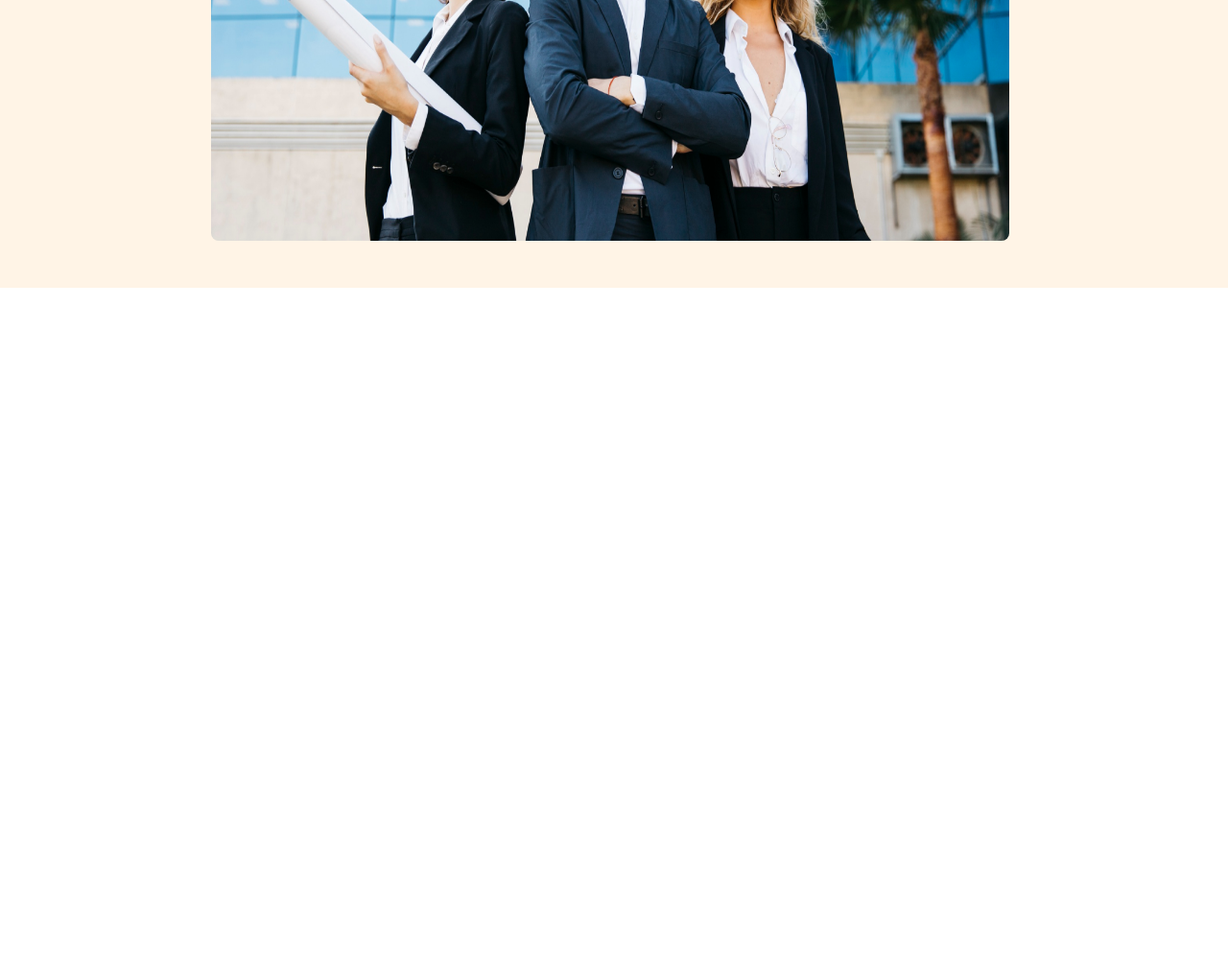
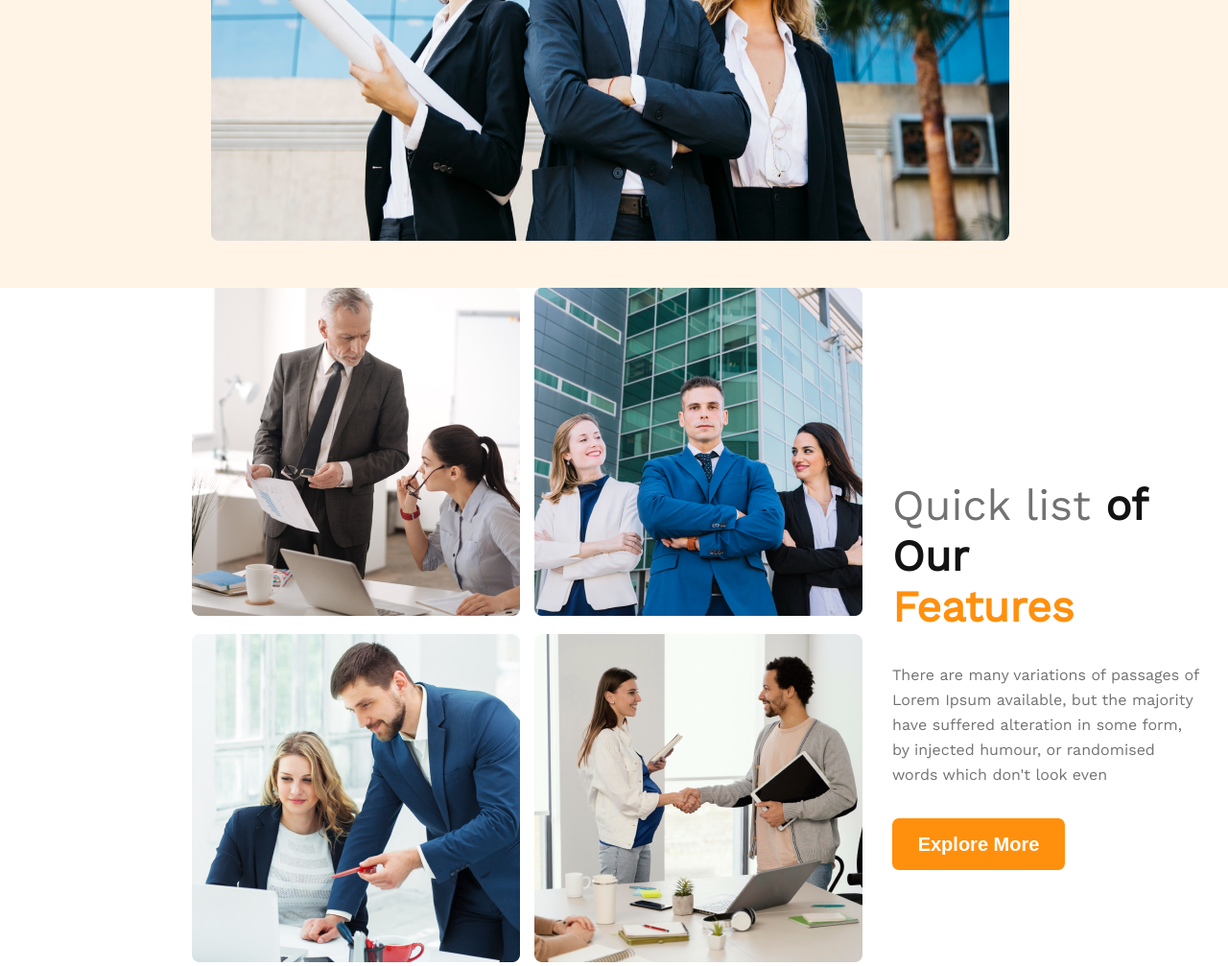
Before and after one commit to imran180905/Assignment-2, a plain HTML site: page index.html in a window 1280 px wide. Shown: the part 813-1820 px from the top of the page at 96% size. Before the commit the page ends 1113 px from the top, so only its background shows below. Drawn offline with nearby package versions, Linux system fonts and the light colour scheme.

Commit message:
team section added

```diff
--- a/index.html
+++ b/index.html
@@ -42,14 +42,44 @@
                     some form, by injected humour, or randomised words which don't look even</p>
 
             </div>
-            <button class="explore">Explore More</button>
+            <button class="explore-1">Explore More</button>
             <div class="banner-image">
                 <img src="images/banner.png" alt="">
             </div>
         </section>
 
     </header>
-    <main></main>
+    <main>
+        <section>
+            <div class="team">
+                <div class="team-image">
+                    <div>
+                        <img src="images/team1.png" alt="">
+                    </div>
+                    <div>
+                        <img src="images/team2.png" alt="">
+                    </div>
+                    <div>
+                        <img src="images/team3.png" alt="">
+                    </div>
+                    <div>
+                        <img src="images/team4.png" alt="">
+                    </div>
+
+
+                </div>
+                <div class="sub-team">
+                    <p><span id="span-1">Quick list </span> <span id="span-2">of Our <br></span>
+                        <span id="span-3">Features</span>
+                    </p>
+                    <p class="team-description">There are many variations of passages of Lorem Ipsum available, but the majority have suffered
+                        alteration in some form, by injected humour, or randomised words which don't look even</p>
+                    <button class="explore-2">Explore More</button>
+                </div>
+            </div>
+
+        </section>
+    </main>
     <footer></footer>
 
 </body>
--- a/styles/style.css
+++ b/styles/style.css
@@ -78,7 +78,7 @@ banner section
 }
 
 /* Explore button */
-.explore {
+.explore-1 {
     width: 180px;
     height: 54px;
     background-color: #FF900E;
@@ -106,3 +106,80 @@ banner-image
     margin-top: 50px;
     margin-bottom: 45px;
 }
+
+/* team section */
+.team {
+    display: flex;
+}
+
+.team-image {
+    width: 700px;
+    height: 700px;
+    display: grid;
+    grid-template-columns: repeat(2, 1fr);
+    column-gap: 15px;
+    row-gap: 15px;
+    /* border: 3px solid green; */
+    margin-left: 200px;
+}
+
+.team-image img {
+    height: 342px;
+    width: 342px;
+}
+
+.sub-team {
+
+    width: 50%;
+    margin-top: 200px;
+    padding: 0 27px 0px 31px;
+
+
+}
+
+#span-1 {
+    font-weight: 500;
+    font-size: 45px;
+    color: #727272;
+
+}
+
+#span-2 {
+    font-weight: 700;
+    font-size: 45px;
+    color: #131313;
+}
+
+#span-3 {
+    font-weight: 700;
+    font-size: 45px;
+    line-height: 53px;
+    color: #FF900E;
+
+}
+
+.team-description {
+    font-weight: 400;
+    font-size: 16px;
+    line-height: 26px;
+    color: #727272;
+    text-align: left;
+    margin-top: 32px;
+}
+
+/* Explore button */
+
+.explore-2 {
+    width: 180px;
+    height: 54px;
+    background-color: #FF900E;
+    font-weight: 600;
+    font-size: 20px;
+    text-align: center;
+    color: #FFFFFF;
+    border: 0px;
+    border-radius: 7px;
+    margin-top: 32px;
+
+
+}
```
